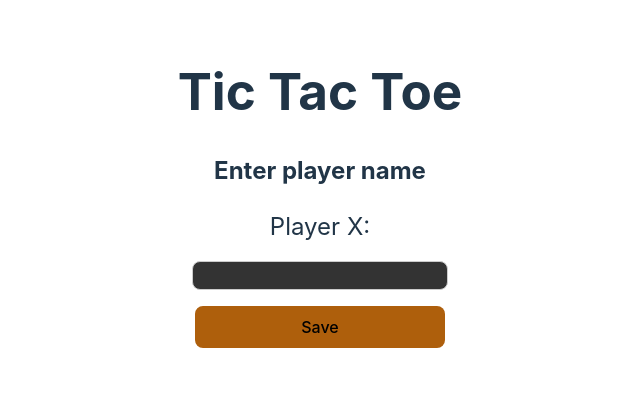
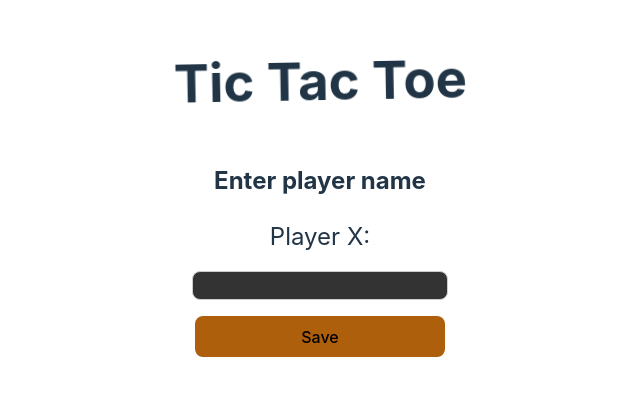
Before and after one commit to Medieinstitutet/vue-tictactoe-CarolineVarsaga, a Vue app: page / in a window 1280 px wide. Shown: the part 212-608 px from the top of the page, without its empty margins (320-960 px from the left). Built offline with nearby package versions, Linux system fonts and the light colour scheme.

Commit message:
:lipstick: adds animation

```diff
--- a/src/components/landing-page/AddPlayer.vue
+++ b/src/components/landing-page/AddPlayer.vue
@@ -61,6 +61,22 @@
 </template>
 
 <style scoped>
+ @keyframes pulse {
+    0% {
+      transform: scale(1) rotate(0deg);
+    }
+    50% {
+      transform: scale(1.2) rotate(-7deg);
+    }
+    100% {
+      transform: scale(1) rotate(0deg);
+    }
+  }
+
+  h1 {
+    animation: pulse 1.8s infinite;
+    display: inline-block;
+  }
   .login {
     display: flex;
     flex-direction: column;
```
